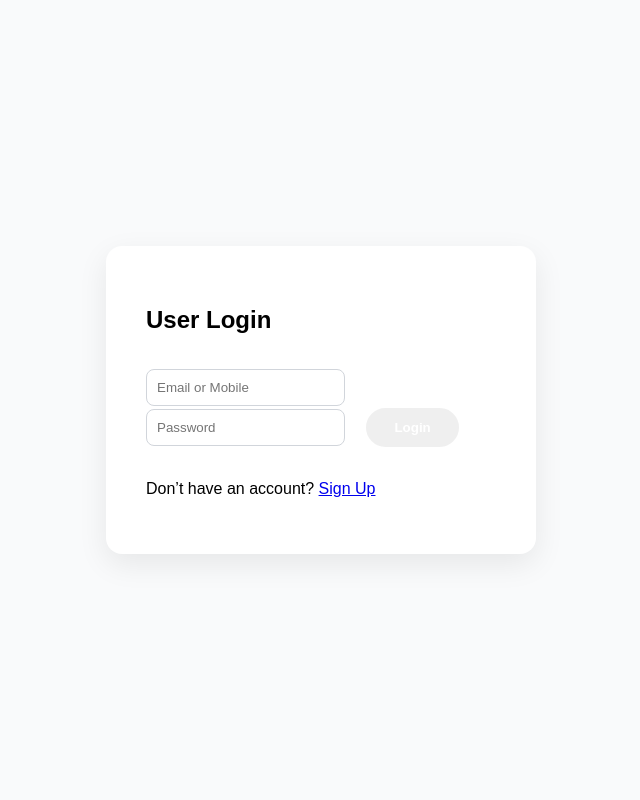
After one commit to Siva-Rohith/SecureRepair, a Flask app: page /user-login in a window 1280 px wide. The commit adds this page. Shown: the whole page, without its empty margins (319-959 px from the left). Run offline with Flask 3, Linux system fonts and the light colour scheme.

Commit message:
Added Signup Login

```diff
--- a/app.py
+++ b/app.py
@@ -23,11 +23,21 @@ from werkzeug.security import generate_password_hash
 def init_db():
     conn = sqlite3.connect('database.db')
     cursor = conn.cursor()
-
+    cursor.execute("""
+        CREATE TABLE IF NOT EXISTS users (
+            id INTEGER PRIMARY KEY AUTOINCREMENT,
+            name TEXT NOT NULL,
+            email TEXT UNIQUE NOT NULL,
+            mobile TEXT UNIQUE NOT NULL,
+            password_hash TEXT NOT NULL,
+            created_at TEXT
+        )
+        """)
     # Create bookings table
     cursor.execute("""
      CREATE TABLE IF NOT EXISTS bookings (
         id TEXT PRIMARY KEY,
+        user_id INTEGER,
         name TEXT NOT NULL,
         email TEXT NOT NULL,
         mobile TEXT,
@@ -85,11 +95,13 @@ def book():
     else:
         new_id = "SR-1000"
 
+    user_id = session.get("user_id")  # may be None
+
     cursor.execute("""
         INSERT INTO bookings
-        (id, name, email, mobile, address, device, issue, preferred_date, time_slot, status, created_at)
-        VALUES (?, ?, ?, ?, ?, ?, ?, ?, ?, ?, ?)
-    """, (new_id, name, email, mobile, address, device, issue, date, time_slot, 'Pending', now))
+        (id, user_id, name, email, mobile, address, device, issue, preferred_date, time_slot, status, created_at)
+        VALUES (?, ?, ?, ?, ?, ?, ?, ?, ?, ?, ?, ?)
+    """, (new_id, user_id, name, email, mobile, address, device, issue, date, time_slot, 'Pending', now))
 
     conn.commit()
     conn.close()
@@ -98,9 +110,145 @@ def book():
 
 
 
+@app.route('/signup', methods=['GET', 'POST'])
+def signup():
+
+    if session.get('user_id'):
+        return redirect('/')
+
+    if request.method == 'POST':
+
+        name = request.form['name']
+        email = request.form['email']
+        mobile = request.form['mobile']
+        password = request.form['password']
+
+        password_hash = generate_password_hash(password)
+
+        conn = sqlite3.connect('database.db')
+        cursor = conn.cursor()
+
+        # Check if user already exists
+        cursor.execute("""
+            SELECT id FROM users
+            WHERE email = ? OR mobile = ?
+        """, (email, mobile))
+
+        existing = cursor.fetchone()
+
+        if existing:
+            conn.close()
+            return "User already exists with this Email or Mobile"
+
+        # Insert new user
+        cursor.execute("""
+            INSERT INTO users (name, email, mobile, password_hash, created_at)
+            VALUES (?, ?, ?, ?, ?)
+        """, (name, email, mobile, password_hash, datetime.now()))
+
+        user_id = cursor.lastrowid
+
+
+        cursor.execute("""
+            UPDATE bookings
+            SET user_id = ?
+            WHERE (email = ? OR mobile = ?)
+            AND user_id IS NULL
+        """, (user_id, email, mobile))
+
+        conn.commit()
+        conn.close()
+
+
+        session['user_id'] = user_id
+        session['user_name'] = name
+        session['user_email'] = email
+        session['user_mobile'] = mobile
+
+        return redirect('/')
+
+    return render_template('signup.html')
 
 
 
+
+
+
+
+@app.route('/user-login', methods=['GET', 'POST'])
+def user_login():
+
+    if session.get('user_id'):
+        return redirect('/')
+
+    if request.method == 'POST':
+
+        identifier = request.form['identifier']
+        password = request.form['password']
+
+        conn = sqlite3.connect('database.db')
+        cursor = conn.cursor()
+
+        cursor.execute("""
+            SELECT id, name, email, mobile, password_hash
+            FROM users
+            WHERE email = ? OR mobile = ?
+        """, (identifier, identifier))
+
+        user = cursor.fetchone()
+        conn.close()
+
+        if user:
+            user_id = user[0]
+            user_name = user[1]
+            user_email = user[2]
+            user_mobile = user[3]
+            password_hash = user[4]
+
+            if check_password_hash(password_hash, password):
+                session['user_id'] = user_id
+                session['user_name'] = user_name
+                session['user_email'] = user_email
+                session['user_mobile'] = user_mobile
+                return redirect('/')
+
+        return "Invalid Credentials"
+
+    return render_template('user_login.html')
+
+
+
+
+
+
+@app.route('/user-dashboard')
+def user_dashboard():
+    if not session.get('user_id'):
+        return redirect('/user-login')
+
+    conn = sqlite3.connect('database.db')
+    cursor = conn.cursor()
+
+    cursor.execute("""
+        SELECT * FROM bookings
+        WHERE user_id = ?
+        ORDER BY created_at DESC
+    """, (session['user_id'],))
+
+    bookings = cursor.fetchall()
+    conn.close()
+
+    return render_template('user_dashboard.html', bookings=bookings)
+
+
+
+
+
+
+@app.route('/logout-user')
+def logout_user():
+    session.clear()
+    return redirect('/')
 
 
 
--- a/static/css/main.css
+++ b/static/css/main.css
@@ -472,3 +472,29 @@ section.show {
         max-height: 85vh;
     }
 }
+
+
+.auth-container {
+    display: flex;
+    justify-content: center;
+    align-items: center;
+    height: 100vh;
+    background: #f9fafb;
+}
+
+.auth-card {
+    background: white;
+    padding: 40px;
+    border-radius: 16px;
+    width: 350px;
+    box-shadow: 0 10px 30px rgba(0,0,0,0.08);
+    display: flex;
+    flex-direction: column;
+    gap: 15px;
+}
+
+.auth-card input {
+    padding: 10px;
+    border-radius: 8px;
+    border: 1px solid #d1d5db;
+}
--- /dev/null
+++ b/templates/user_login.html
@@ -0,0 +1,25 @@
+<!DOCTYPE html>
+<html>
+<head>
+    <title>Login - SecureRepair</title>
+    <link rel="stylesheet" href="{{ url_for('static', filename='css/main.css') }}">
+</head>
+<body>
+
+<div class="auth-container">
+    <div class="auth-card">
+        <h2>User Login</h2>
+
+        <form method="POST">
+            <input type="text" name="identifier" placeholder="Email or Mobile" required>
+            <input type="password" name="password" placeholder="Password" required>
+
+            <button type="submit" class="primary-btn">Login</button>
+        </form>
+
+        <p>Don’t have an account? <a href="/signup">Sign Up</a></p>
+    </div>
+</div>
+
+</body>
+</html>
```
Also changed, not shown: templates/admin.html (+7 -7 lines), templates/index.html (+16 -5 lines), templates/signup.html (added, +27 -0 lines), templates/user_dashboard.html (added, +55 -0 lines).
